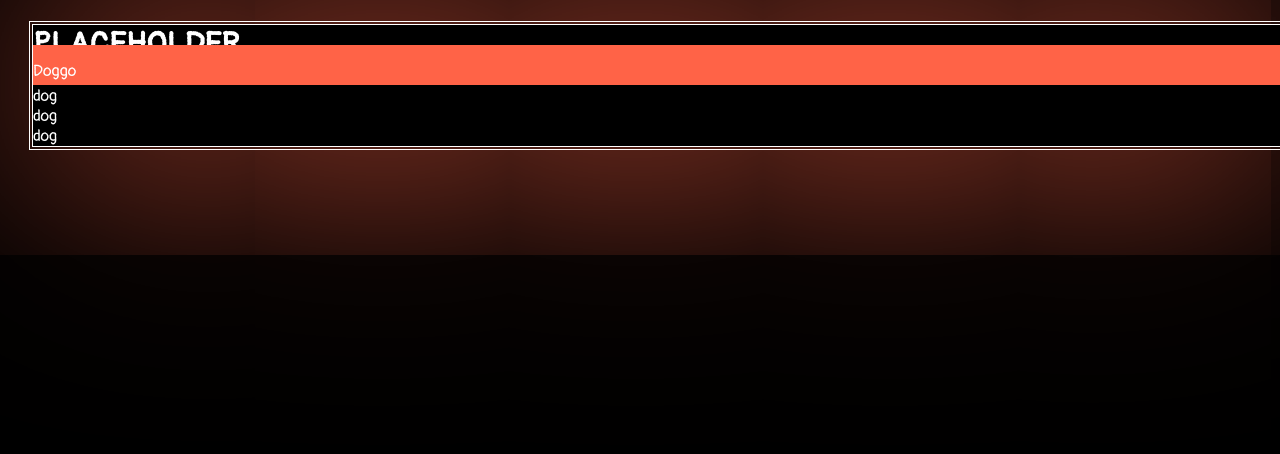
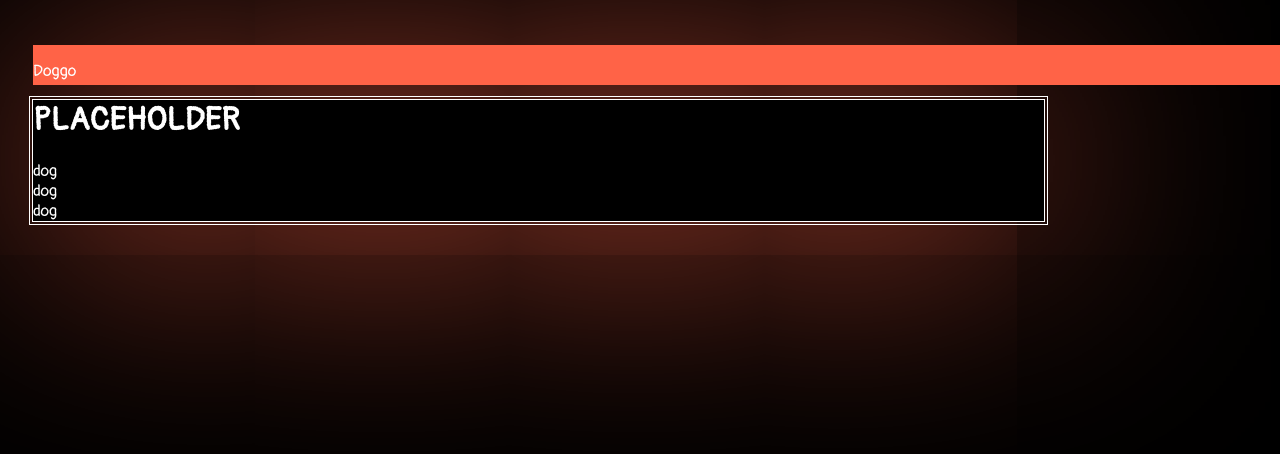
Before and after one commit to slidecode/my-dog, a plain HTML site: page index.html in a window 1280 px wide. Drawn offline with Linux system fonts and the light colour scheme.

Commit message:
Update index.html

```diff
--- a/index.html
+++ b/index.html
@@ -13,9 +13,10 @@
       .main {
         color: white;
         background-color: black;
-        width: 100%;
+        width: 80%;
         height: 250%;
         margin: 25px;
+        margin-top: 100px;
         outline-style: double;
         outline-color: white;
         outline-width: 4px;
```
